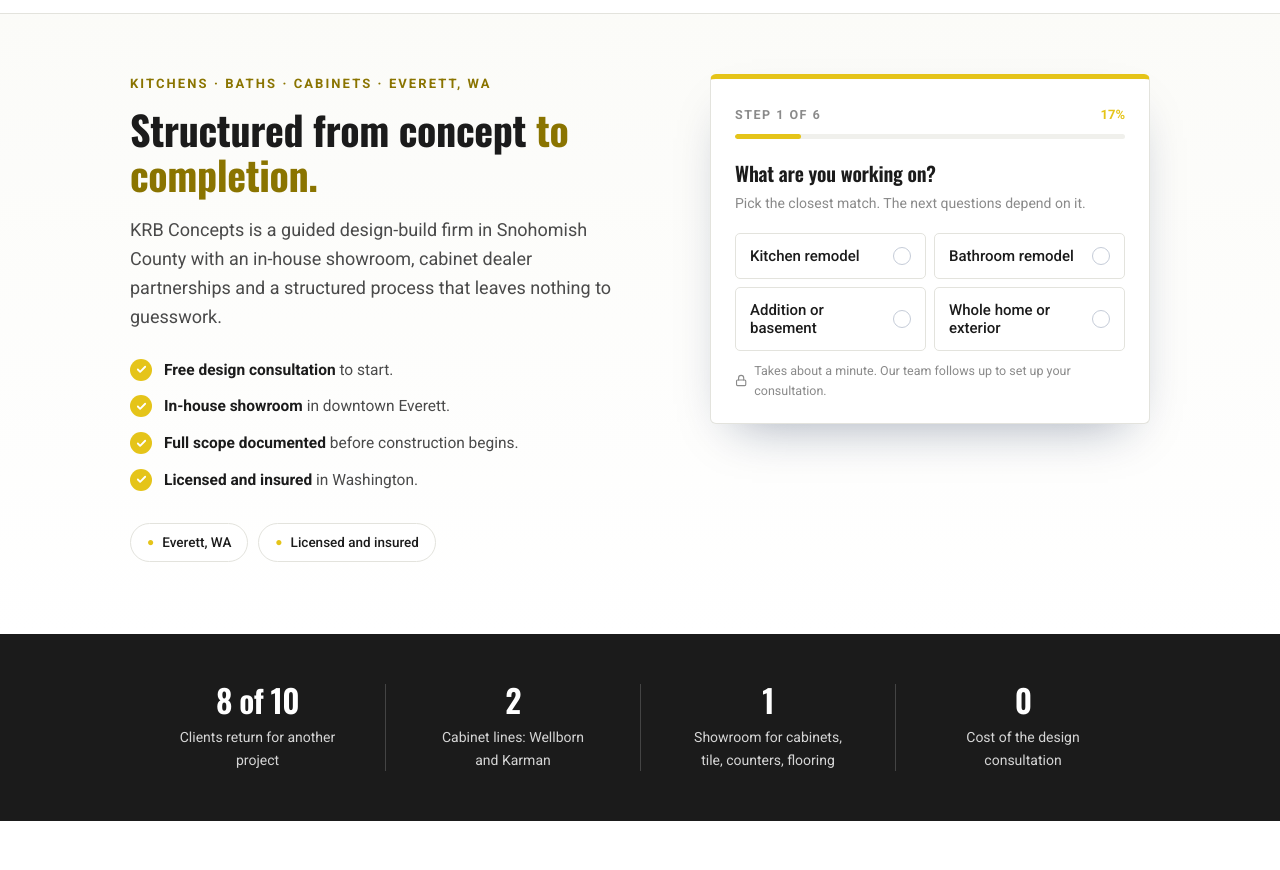
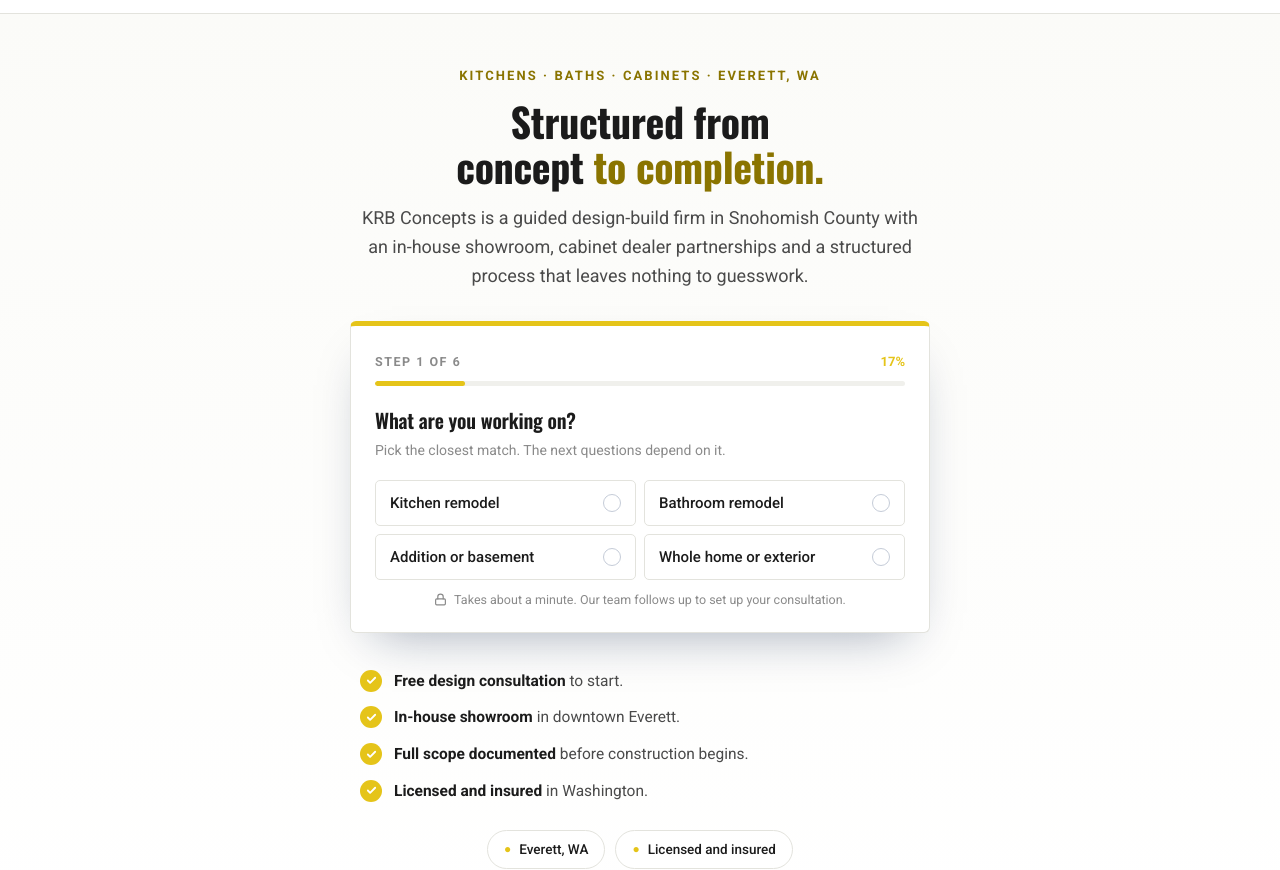
Before and after one commit to sheafox1/krb-concepts, a plain HTML site: page index.html in a window 1280 px wide. Shown: the part 89-959 px from the top of the page. Drawn offline with nearby package versions, Linux system fonts and the light colour scheme.

Commit message:
Centered application form and cash referral reward
Co-Authored-By: Claude Sonnet 5.5 <noreply@anthropic.com>

```diff
--- a/index.html
+++ b/index.html
@@ -240,6 +240,15 @@
   .awards { display:flex; flex-wrap:wrap; gap:14px; align-items:center; justify-content:center; margin-top:16px; }
   .awards img { height: 64px; width:auto; background: var(--navy); border-radius: 8px; padding: 8px 12px; }
   .opts.one { grid-template-columns: 1fr; }
+
+  /* centered hero (Shea 2026-11-17): headline, sub-headline, the form in the middle, information below */
+  .hero-c { text-align: center; padding-top: 52px; padding-bottom: 64px; }
+  .hero-c h1 { max-width: 26ch; margin: 0 auto 16px; text-wrap: balance; }
+  .hero-c .lede { margin: 0 auto 30px; max-width: 56ch; }
+  .hero-c .lab { margin-left: auto; margin-right: auto; }
+  .card-c { max-width: 580px; margin: 0 auto 36px; text-align: left; }
+  .ticks-c { max-width: 560px; margin: 0 auto 26px; text-align: left; }
+  .badges-c { justify-content: center; }
   .hrow .brand { height: 70px !important; width: auto; }
   .flogo { height: 80px !important; width: auto; background:none !important; padding:0 !important; }
   footer { background: #1B1B1B !important; }
@@ -267,25 +276,11 @@
 </header>
 
 <div class="hero-wrap">
-<div class="inner hero">
-  <div class="hgrid">
-    <div>
+<div class="inner hero hero-c">
   <p class="lab">Kitchens &middot; Baths &middot; Cabinets &middot; Everett, WA</p>
   <h1>Structured from concept <em>to completion.</em></h1>
   <p class="lede">KRB Concepts is a guided design-build firm in Snohomish County with an in-house showroom, cabinet dealer partnerships and a structured process that leaves nothing to guesswork.</p>
-      <ul class="ticks">
-        <li><span class="ck"><svg width="11" height="11" viewBox="0 0 24 24" fill="none" stroke="#fff" stroke-width="4" stroke-linecap="round" stroke-linejoin="round"><path d="M20 6 9 17l-5-5"/></svg></span><span><b>Free design consultation</b> to start.</span></li>
-        <li><span class="ck"><svg width="11" height="11" viewBox="0 0 24 24" fill="none" stroke="#fff" stroke-width="4" stroke-linecap="round" stroke-linejoin="round"><path d="M20 6 9 17l-5-5"/></svg></span><span><b>In-house showroom</b> in downtown Everett.</span></li>
-        <li><span class="ck"><svg width="11" height="11" viewBox="0 0 24 24" fill="none" stroke="#fff" stroke-width="4" stroke-linecap="round" stroke-linejoin="round"><path d="M20 6 9 17l-5-5"/></svg></span><span><b>Full scope documented</b> before construction begins.</span></li>
-        <li><span class="ck"><svg width="11" height="11" viewBox="0 0 24 24" fill="none" stroke="#fff" stroke-width="4" stroke-linecap="round" stroke-linejoin="round"><path d="M20 6 9 17l-5-5"/></svg></span><span><b>Licensed and insured</b> in Washington.</span></li>
-      </ul>
-      <div class="badges">
-        <span class="badge"><i>&#9679;</i> Everett, WA</span>
-        <span class="badge"><i>&#9679;</i> Licensed and insured</span>
-      </div>
-    </div>
-
-    <div class="card">
+  <div class="card card-c">
     <div class="ctop"><span class="cstep" id="stepLab">Step 1 of 6</span><span class="cpct" id="pct">17%</span></div>
     <div class="track"><div class="fill" id="fill"></div></div>
     <div id="stage"></div>
@@ -295,6 +290,15 @@
       Takes about a minute. Our team follows up to set up your consultation.
     </div>
   </div>
+  <ul class="ticks ticks-c">
+        <li><span class="ck"><svg width="11" height="11" viewBox="0 0 24 24" fill="none" stroke="#fff" stroke-width="4" stroke-linecap="round" stroke-linejoin="round"><path d="M20 6 9 17l-5-5"/></svg></span><span><b>Free design consultation</b> to start.</span></li>
+        <li><span class="ck"><svg width="11" height="11" viewBox="0 0 24 24" fill="none" stroke="#fff" stroke-width="4" stroke-linecap="round" stroke-linejoin="round"><path d="M20 6 9 17l-5-5"/></svg></span><span><b>In-house showroom</b> in downtown Everett.</span></li>
+        <li><span class="ck"><svg width="11" height="11" viewBox="0 0 24 24" fill="none" stroke="#fff" stroke-width="4" stroke-linecap="round" stroke-linejoin="round"><path d="M20 6 9 17l-5-5"/></svg></span><span><b>Full scope documented</b> before construction begins.</span></li>
+        <li><span class="ck"><svg width="11" height="11" viewBox="0 0 24 24" fill="none" stroke="#fff" stroke-width="4" stroke-linecap="round" stroke-linejoin="round"><path d="M20 6 9 17l-5-5"/></svg></span><span><b>Licensed and insured</b> in Washington.</span></li>
+  </ul>
+  <div class="badges badges-c">
+        <span class="badge"><i>&#9679;</i> Everett, WA</span>
+        <span class="badge"><i>&#9679;</i> Licensed and insured</span>
   </div>
 </div>
 </div>
```
Also changed, not shown: referral/index.html (+5 -5 lines). Lines whose indentation alone changed are shown as unchanged.
